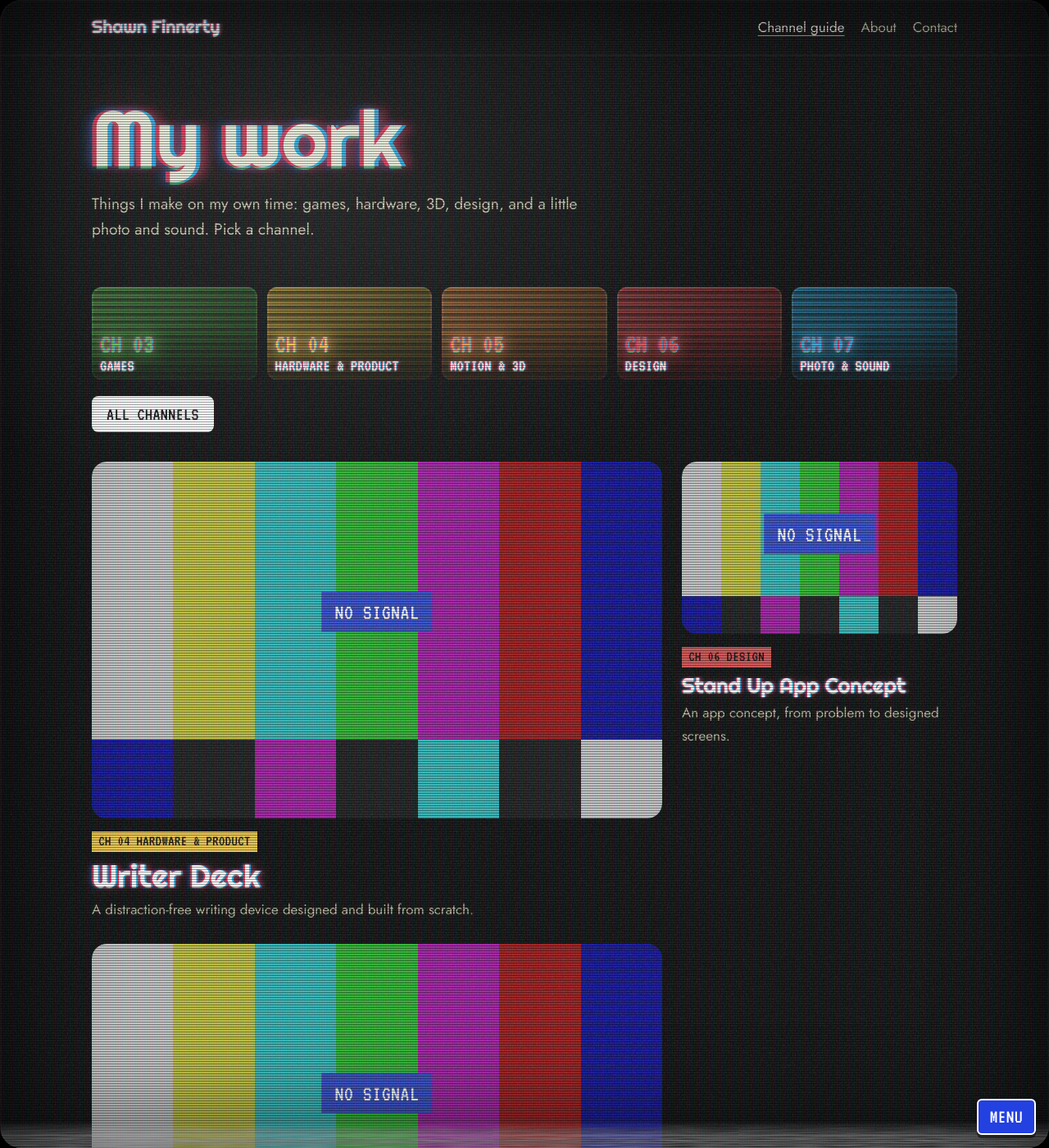
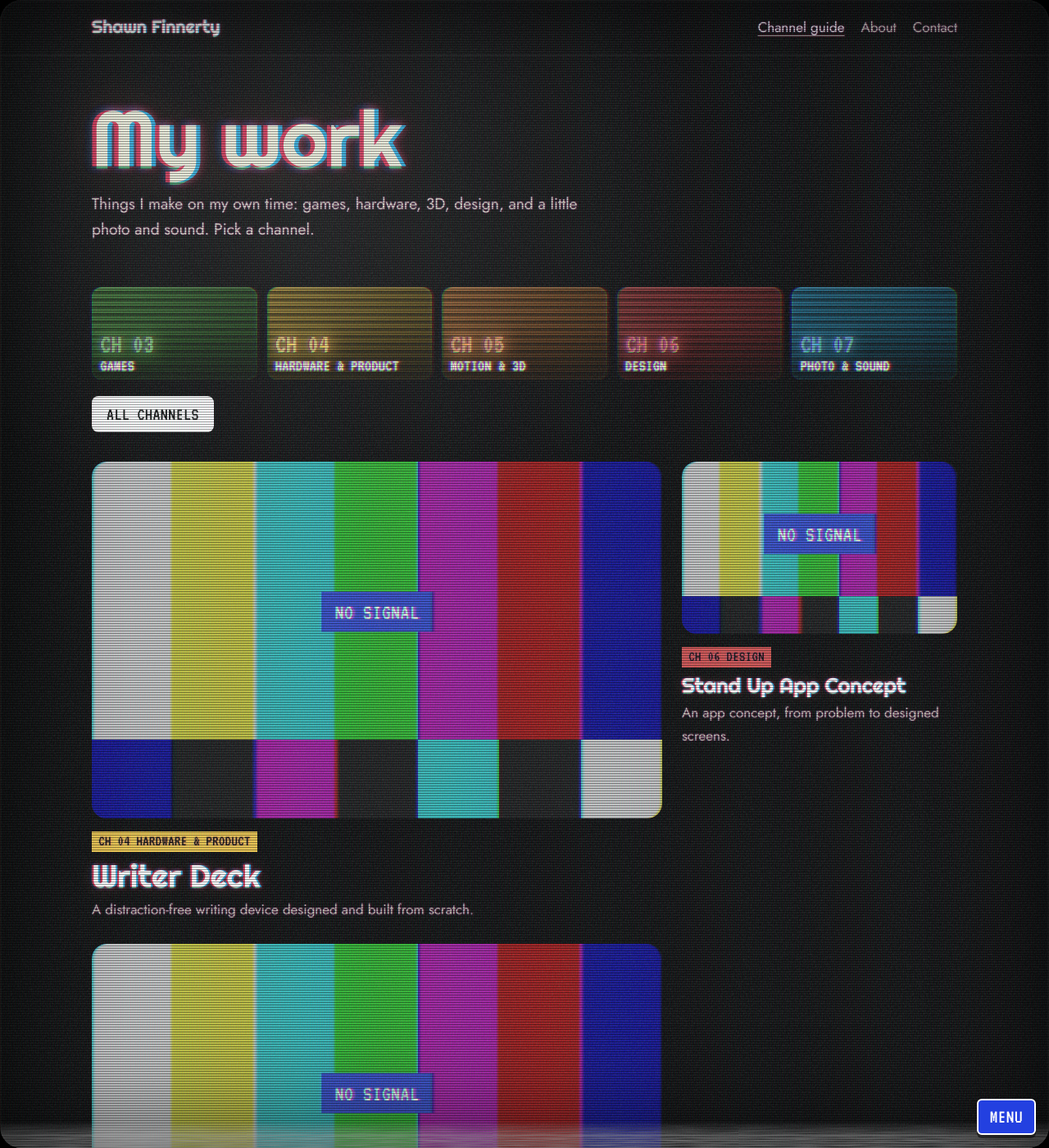
Before and after one commit to ItsNotShawn/shawnfinnerty.work, a Jekyll site: the page built from portfolio/index.html, in a window 1280 px wide and 1400 px high. Shown: the whole window at 82% size. Built offline with Jekyll 4.4.1, drawn with Linux system fonts in a browser that asks for light colours.

Commit message:
Mouse-steered chroma smear on all text and images; remove hover glitches
Co-Authored-By: Claude Opus 5.5 <noreply@anthropic.com>
Claude-Session: https://claude.ai/code/session_01PoU4aPMQCwMMpbXj2zQyDj

```diff
--- a/_includes/vhs.html
+++ b/_includes/vhs.html
@@ -1,3 +1,17 @@
+<svg class="vhs__defs" width="0" height="0" aria-hidden="true" focusable="false" style="position:absolute">
+  <!-- chroma smear for images: red and blue are pulled apart and blurred sideways; site.js steers dx/dy with the mouse -->
+  <filter id="chroma" x="-8%" y="-8%" width="116%" height="116%" color-interpolation-filters="sRGB">
+    <feColorMatrix in="SourceGraphic" type="matrix" values="1 0 0 0 0  0 0 0 0 0  0 0 0 0 0  0 0 0 1 0" result="r"/>
+    <feOffset in="r" dx="3" dy="0" result="ro" data-chroma="r"/>
+    <feGaussianBlur in="ro" stdDeviation="1.6 0.2" result="rb"/>
+    <feColorMatrix in="SourceGraphic" type="matrix" values="0 0 0 0 0  0 1 0 0 0  0 0 0 0 0  0 0 0 1 0" result="g"/>
+    <feColorMatrix in="SourceGraphic" type="matrix" values="0 0 0 0 0  0 0 0 0 0  0 0 1 0 0  0 0 0 1 0" result="b"/>
+    <feOffset in="b" dx="-2" dy="0" result="bo" data-chroma="b"/>
+    <feGaussianBlur in="bo" stdDeviation="1.3 0.2" result="bb"/>
+    <feBlend in="rb" in2="g" mode="screen" result="rg"/>
+    <feBlend in="rg" in2="bb" mode="screen"/>
+  </filter>
+</svg>
 <div class="vhs" aria-hidden="true">
   <div class="vhs__grade"></div>
   <div class="vhs__track"></div>
--- a/assets/css/site.css
+++ b/assets/css/site.css
@@ -28,7 +28,7 @@
   --radius-screen: 18px;
 
   /* VHS picture effects. Intensity sets --k (Low .6 / Med 1.1 / High 1.8).
-     --mx/--my (-1..1) follow the mouse; --boost spikes on hover. */
+     --mx/--my (-1..1) follow the mouse and steer the chroma smear. */
   --k: 1.8;
   --mx: 0;
   --my: 0;
@@ -178,15 +178,7 @@ html.no-motion .home .home__main { animation: none; }
 .channel__name { font-family: var(--font-display); font-size: clamp(1.8rem, 4.5vw, 2.6rem); line-height: 1.05; color: #fff; }
 .channel__desc { color: #bdbdb6; font-size: 1rem; }
 .channel:hover, .channel:focus-visible { border-color: var(--ch); }
-.channel:hover .channel__name { animation: tracking .32s steps(4) 1; }
-@keyframes tracking {
-  0% { transform: translateX(0); text-shadow: none; }
-  25% { transform: translateX(-4px); text-shadow: 3px 0 rgba(255,40,80,.7), -3px 0 rgba(0,200,255,.7); }
-  50% { transform: translateX(3px); }
-  75% { transform: translateX(-2px); text-shadow: 2px 0 rgba(255,40,80,.6), -2px 0 rgba(0,200,255,.6); }
-  100% { transform: translateX(0); text-shadow: none; }
-}
-@media (prefers-reduced-motion: reduce) { .channel:hover .channel__name { animation: none; } }
+
 
 
 /* Now Playing */
@@ -364,8 +356,17 @@ html.no-motion .rec { animation: none; }
 /* ==========================================================================
    PICTURE EFFECTS (glow, fuzz, scanlines) - screen theme only
    ========================================================================== */
-/* Display type: permanent RGB misregistration (Color split) + horizontal chroma smear (Tape).
-   The split leans with the mouse (--mx/--my) and spikes on hover (--boost). */
+/* Chroma smear follows the mouse everywhere: red smears toward the cursor side, blue the other way.
+   --smx/--smy = resting smear direction (slightly right, like real tape) + mouse position. */
+.theme-screen {
+  --smx: calc(.35 + var(--mx) * 1.1);
+  --smy: calc(var(--my) * .55);
+  /* all text inherits this: a soft smear, scaled for body copy */
+  text-shadow:
+    calc(.07em * var(--smx) * var(--k)) calc(.07em * var(--smy) * var(--k)) calc(.06em * var(--k)) rgba(255, 40, 90, calc(.5 * var(--tape-a))),
+    calc(-.05em * var(--smx) * var(--k)) calc(-.05em * var(--smy) * var(--k)) calc(.05em * var(--k)) rgba(40, 140, 255, calc(.4 * var(--tape-a)));
+}
+/* Display type: permanent RGB misregistration (Color split, fixed) + the mouse-steered smear */
 .theme-screen .logo__name,
 .theme-screen .channel__name,
 .theme-screen .portfolio__title,
@@ -378,43 +379,25 @@ html.no-motion .rec { animation: none; }
 .theme-screen .nowplaying__label,
 .theme-screen .ident__label,
 .theme-screen .wordmark {
-  --boost: 1;
-  --lean: 1;
-  --s: calc(var(--k) * var(--boost));
   text-shadow:
-    calc((-.03em - var(--mx) * .025em * var(--lean)) * var(--s)) calc(var(--my) * -.018em * var(--lean) * var(--s)) rgba(255, 25, 70, calc(.9 * var(--split-a))),
-    calc((.03em + var(--mx) * .025em * var(--lean)) * var(--s)) calc(var(--my) * .018em * var(--lean) * var(--s)) rgba(0, 185, 255, calc(.9 * var(--split-a))),
-    calc(var(--mx) * .01em * var(--lean) * var(--s)) calc((.02em + var(--my) * .012em * var(--lean)) * var(--s)) rgba(40, 255, 120, calc(.55 * var(--split-a))),
-    calc(.08em * var(--k)) 0 calc(.07em * var(--k)) rgba(255, 40, 90, calc(.45 * var(--tape-a))),
-    calc(-.06em * var(--k)) 0 calc(.06em * var(--k)) rgba(40, 120, 255, calc(.35 * var(--tape-a))),
+    calc(-.03em * var(--k)) 0 rgba(255, 25, 70, calc(.9 * var(--split-a))),
+    calc(.03em * var(--k)) 0 rgba(0, 185, 255, calc(.9 * var(--split-a))),
+    0 calc(.02em * var(--k)) rgba(40, 255, 120, calc(.5 * var(--split-a))),
+    calc(.09em * var(--smx) * var(--k)) calc(.09em * var(--smy) * var(--k)) calc(.07em * var(--k)) rgba(255, 40, 90, calc(.5 * var(--tape-a))),
+    calc(-.07em * var(--smx) * var(--k)) calc(-.07em * var(--smy) * var(--k)) calc(.06em * var(--k)) rgba(40, 120, 255, calc(.4 * var(--tape-a))),
     var(--fx-glow);
 }
-/* body text stays crisp: just a whisper of bloom */
-.theme-screen p, .theme-screen li, .theme-screen dd, .theme-screen .lede {
-  text-shadow: 0 0 calc(.3em * var(--k)) rgba(255, 230, 210, calc(.07 * var(--k) * var(--tape-a)));
-}
 .theme-screen .logo__name, .theme-screen .portfolio__title { filter: var(--fx-blur); }
-.theme-screen .logo__stripes { filter: var(--fx-blur) drop-shadow(calc(4px * var(--k) * var(--tape-a)) 0 calc(3px * var(--k)) rgba(255,40,90,.35)); }
 
-/* hover = a short tape glitch on whatever you point at */
-@media (hover: hover) {
-  .channel:hover .channel__name,
-  .pf-card__link:hover .pf-card__title,
-  .np-slide__link:hover h3,
-  .project__pager a:hover,
-  .wordmark:hover { --boost: 3.2; animation: vhs-glitch .45s steps(5) 1; }
-  .logo__name:hover { --boost: 1.6; animation: vhs-glitch .45s steps(5) 1; }
-}
-/* the giant name leans less, so it never gets unreadable */
-.theme-screen .logo__name { --lean: .45; }
-@keyframes vhs-glitch {
-  0% { transform: translateX(0); clip-path: inset(0 0 0 0); }
-  20% { transform: translateX(-5px); clip-path: inset(10% 0 55% 0); }
-  40% { transform: translateX(4px); clip-path: inset(55% 0 8% 0); }
-  60% { transform: translateX(-2px); clip-path: inset(0 0 0 0); }
-  80% { transform: translateX(2px); }
-  100% { transform: translateX(0); }
-}
+/* pictures, stripes and channel screens get the same smear via an SVG filter (_includes/vhs.html), steered by JS */
+.theme-screen .logo__stripes,
+.theme-screen .nosignal,
+.theme-screen .media,
+.theme-screen .ident,
+.theme-screen .ident__media { filter: url(#chroma); }
+html.no-tape .theme-screen .logo__stripes, html.no-tape .theme-screen .nosignal, html.no-tape .theme-screen .media,
+html.no-tape .theme-screen .ident, html.no-tape .theme-screen .ident__media { filter: none; }
+
 html.no-motion .theme-screen * { animation-name: none !important; }
 
 /* tape grain (heavier, chunkier) */
--- a/assets/js/site.js
+++ b/assets/js/site.js
@@ -165,7 +165,20 @@
     });
   }
 
-  /* Mouse: the color split leans toward where the cursor is (desktop only, no scrolling involved) */
+  /* Chroma smear on images (SVG filter): offsets follow the mouse, scaled by Intensity */
+  var chR = document.querySelector('[data-chroma="r"]'), chB = document.querySelector('[data-chroma="b"]');
+  var levelK = function () { return { "1": .6, "2": 1.1, "3": 1.8 }[root.getAttribute("data-fx-level") || "3"] || 1.8; };
+  var steerChroma = function (x, y) {
+    if (!chR) return;
+    var k = levelK(), sx = .35 + x * 1.1, sy = y * .55;
+    chR.setAttribute("dx", (3 * sx * k).toFixed(2)); chR.setAttribute("dy", (3 * sy * k).toFixed(2));
+    chB.setAttribute("dx", (-2.4 * sx * k).toFixed(2)); chB.setAttribute("dy", (-2.4 * sy * k).toFixed(2));
+  };
+  steerChroma(0, 0);
+  var levelBtn0;
+  if (levelBtn0 = document.querySelector("[data-fx-level-btn]")) levelBtn0.addEventListener("click", function () { setTimeout(function () { steerChroma(0, 0); }, 0); });
+
+  /* Mouse: steers the chroma smear across the whole page (desktop only, no scrolling involved) */
   var fine = window.matchMedia && window.matchMedia("(hover: hover) and (pointer: fine)").matches;
   if (fine && document.body.classList.contains("theme-screen")) {
     var tx = 0, ty = 0, cx = 0, cy = 0, mraf = null;
@@ -175,6 +188,7 @@
       else { cx += (tx - cx) * 0.12; cy += (ty - cy) * 0.12; }
       root.style.setProperty("--mx", cx.toFixed(3));
       root.style.setProperty("--my", cy.toFixed(3));
+      steerChroma(cx, cy);
       if (motionOn() && (Math.abs(tx - cx) > 0.002 || Math.abs(ty - cy) > 0.002)) mraf = requestAnimationFrame(step);
     };
     window.addEventListener("pointermove", function (e) {
```
Also changed, not shown: README.md.
